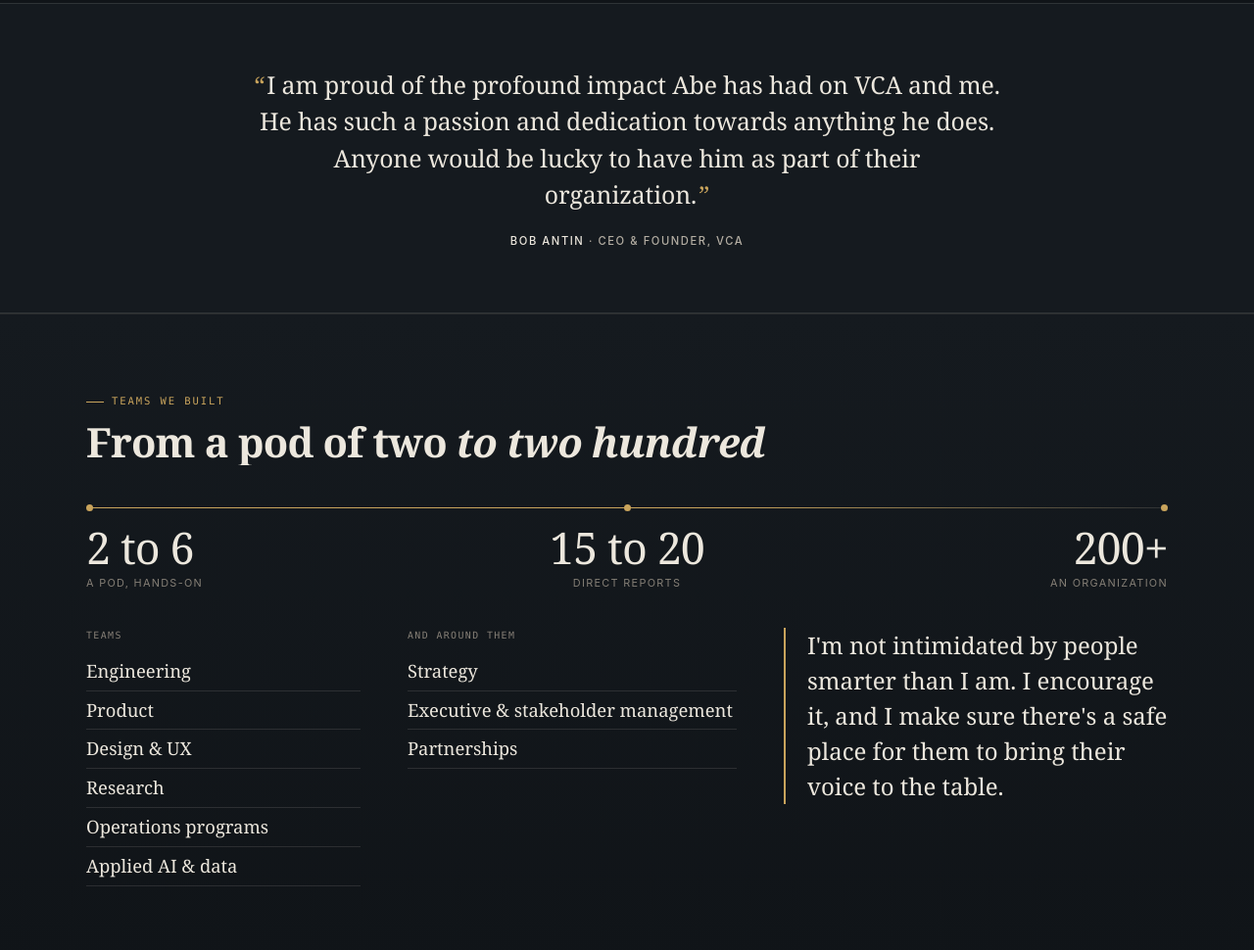
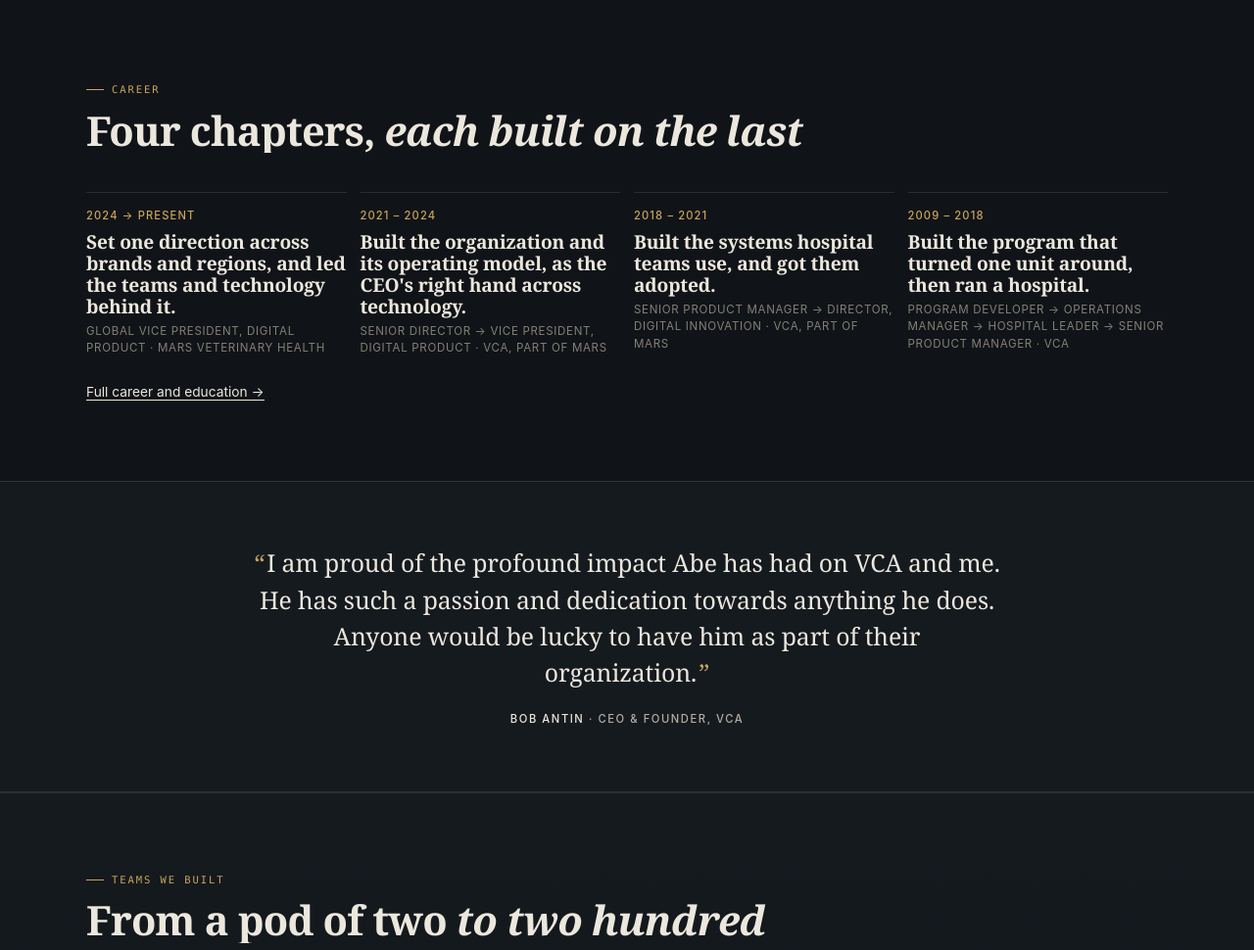
Before and after one commit to abealmurjan/profile, a plain HTML site: page index.html in a window 1280 px wide. Shown: the part 1949-2919 px from the top of the page at 98% size. Drawn offline with Linux system fonts and the light colour scheme.

Commit message:
Home: career chapters follow the mandates, teams add security and commercial
Move "Four chapters, each built on the last" up to sit directly after
"Four mandates, one approach". Add Security & compliance to the teams
list and Commercial engagements & deals to the functions around them.

Co-Authored-By: Claude Fable 5.2 <noreply@anthropic.com>
Claude-Session: https://claude.ai/code/session_01FL5GqK6D4fQw95GYqKgHSf

```diff
--- a/index.html
+++ b/index.html
@@ -458,6 +458,17 @@ a{color:var(--gold)!important;text-decoration:none}
 <p class="more an"><a href="work.html">The full stories &rarr;</a></p>
 </div></section>
 
+<section id="career" class="s"><div class="w">
+<div class="se">Career</div><h2 class="sh2 an"><span class="ln"><span>Four chapters, <em>each built on the last</em></span></span></h2>
+<div class="cr-strip">
+<div class="cr an"><span class="td">2024 &rarr; Present</span><h3>Set one direction across brands and regions, and led the teams and technology behind it.</h3><p>Global Vice President, Digital Product &middot; Mars Veterinary Health</p></div>
+<div class="cr an d1"><span class="td">2021 &ndash; 2024</span><h3>Built the organization and its operating model, as the CEO's right hand across technology.</h3><p>Senior Director &rarr; Vice President, Digital Product &middot; VCA, part of Mars</p></div>
+<div class="cr an d2"><span class="td">2018 &ndash; 2021</span><h3>Built the systems hospital teams use, and got them adopted.</h3><p>Senior Product Manager &rarr; Director, Digital Innovation &middot; VCA, part of Mars</p></div>
+<div class="cr an d3"><span class="td">2009 &ndash; 2018</span><h3>Built the program that turned one unit around, then ran a hospital.</h3><p>Program Developer &rarr; Operations Manager &rarr; Hospital Leader &rarr; Senior Product Manager &middot; VCA</p></div>
+</div>
+<p class="more an"><a href="work.html#career">Full career and education &rarr;</a></p>
+</div></section>
+
 <section class="pq an"><div class="pq-w"><blockquote>I am proud of the profound impact Abe has had on VCA and me. He has such a passion and dedication towards anything he does. Anyone would be lucky to have him as part of their organization.</blockquote><cite><strong>Bob Antin</strong> &middot; CEO &amp; Founder, VCA</cite></div></section>
 
 <section id="teams" class="s ab-sec"><div class="w">
@@ -469,8 +480,8 @@ a{color:var(--gold)!important;text-decoration:none}
 <div class="tm-pt"><span class="tm-n">200+</span><span class="tm-l">An organization</span></div>
 </div>
 <div class="tm-grid">
-<div class="an"><div class="ptg">Teams</div><ul class="tm-ul"><li>Engineering</li><li>Product</li><li>Design &amp; UX</li><li>Research</li><li>Operations programs</li><li>Applied AI &amp; data</li></ul></div>
-<div class="an d1"><div class="ptg">And around them</div><ul class="tm-ul"><li>Strategy</li><li>Executive &amp; stakeholder management</li><li>Partnerships</li></ul></div>
+<div class="an"><div class="ptg">Teams</div><ul class="tm-ul"><li>Engineering</li><li>Product</li><li>Design &amp; UX</li><li>Research</li><li>Operations programs</li><li>Applied AI &amp; data</li><li>Security &amp; compliance</li></ul></div>
+<div class="an d1"><div class="ptg">And around them</div><ul class="tm-ul"><li>Strategy</li><li>Executive &amp; stakeholder management</li><li>Partnerships</li><li>Commercial engagements &amp; deals</li></ul></div>
 <div class="an d2"><blockquote class="tm-q tm-q-lg">I'm not intimidated by people smarter than I am. I encourage it, and I make sure there's a safe place for them to bring their voice to the table.</blockquote></div>
 </div>
 </div></section>
@@ -497,17 +508,6 @@ a{color:var(--gold)!important;text-decoration:none}
 </div>
 </div>
 </div>
-</div></section>
-
-<section id="career" class="s"><div class="w">
-<div class="se">Career</div><h2 class="sh2 an"><span class="ln"><span>Four chapters, <em>each built on the last</em></span></span></h2>
-<div class="cr-strip">
-<div class="cr an"><span class="td">2024 &rarr; Present</span><h3>Set one direction across brands and regions, and led the teams and technology behind it.</h3><p>Global Vice President, Digital Product &middot; Mars Veterinary Health</p></div>
-<div class="cr an d1"><span class="td">2021 &ndash; 2024</span><h3>Built the organization and its operating model, as the CEO's right hand across technology.</h3><p>Senior Director &rarr; Vice President, Digital Product &middot; VCA, part of Mars</p></div>
-<div class="cr an d2"><span class="td">2018 &ndash; 2021</span><h3>Built the systems hospital teams use, and got them adopted.</h3><p>Senior Product Manager &rarr; Director, Digital Innovation &middot; VCA, part of Mars</p></div>
-<div class="cr an d3"><span class="td">2009 &ndash; 2018</span><h3>Built the program that turned one unit around, then ran a hospital.</h3><p>Program Developer &rarr; Operations Manager &rarr; Hospital Leader &rarr; Senior Product Manager &middot; VCA</p></div>
-</div>
-<p class="more an"><a href="work.html#career">Full career and education &rarr;</a></p>
 </div></section>
 
 <section class="pq an"><div class="pq-w"><blockquote>Abe is a special leader who leads with both his head and his heart. He knows how to advance difficult work forward while making everyone around him feel great about the experience. Smart, capable, and deeply human.</blockquote><cite><strong>Garrett Lewis</strong> &middot; Chief Executive, Vet Services, Greencross Pet Wellness</cite><p class="pq-more"><a href="https://www.linkedin.com/in/abealmurjan/details/recommendations/" target="_blank" rel="noopener">17 more recommendations on LinkedIn &rarr;</a></p></div></section>
```
